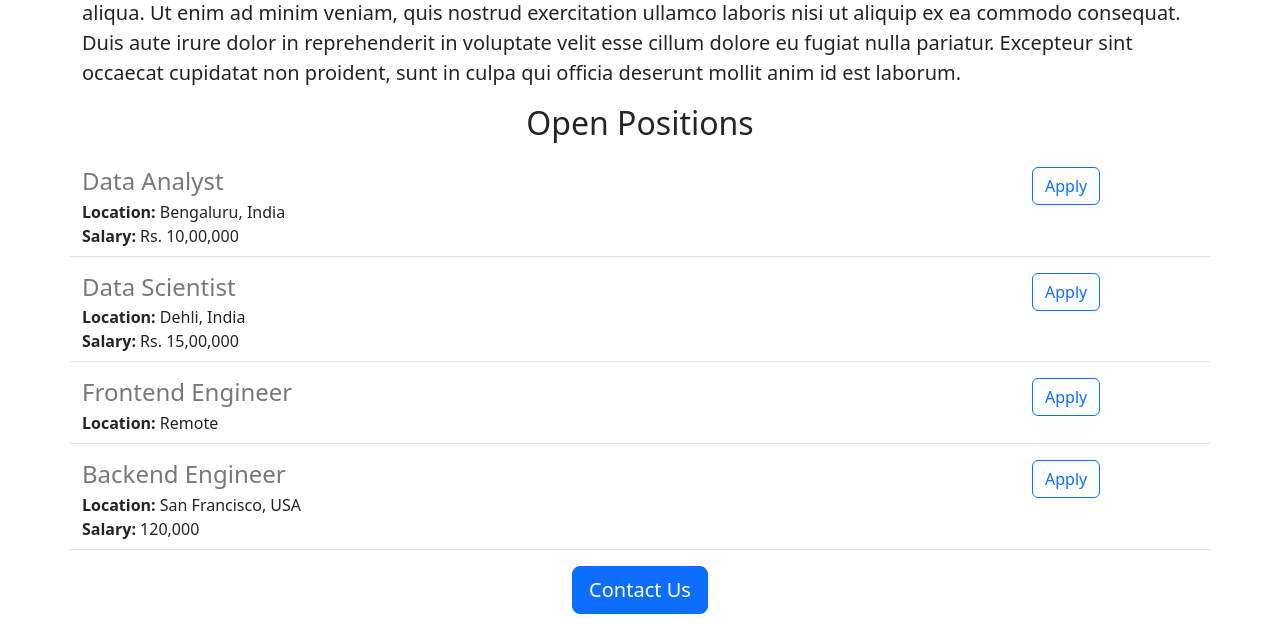
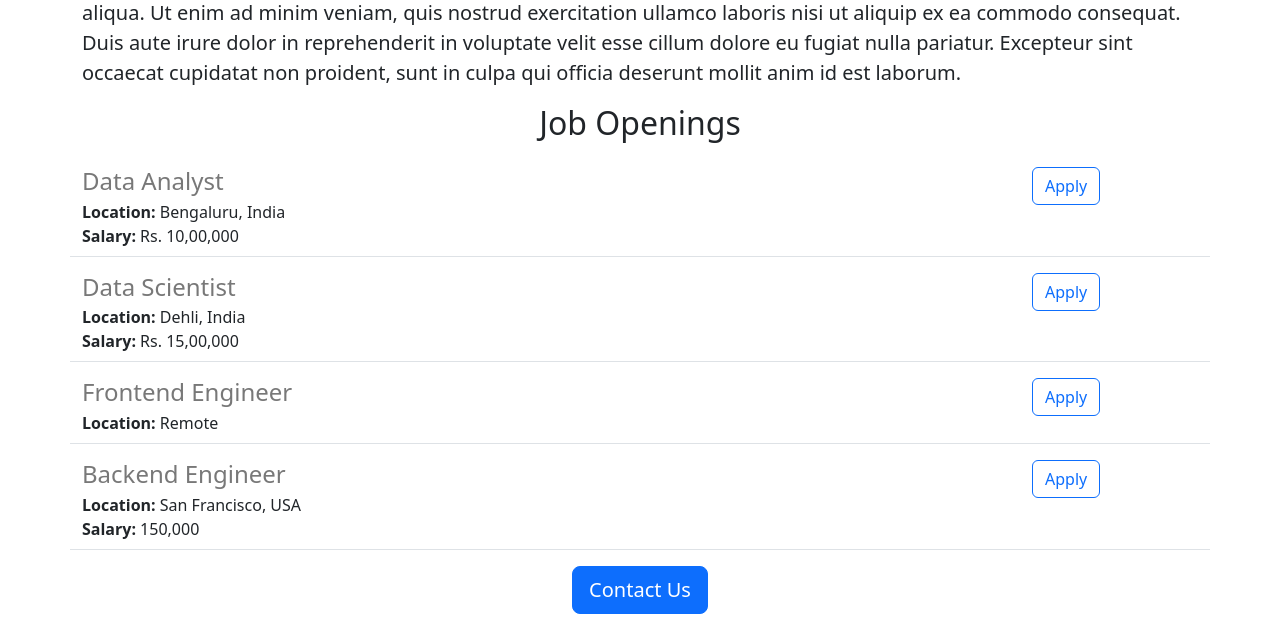
Before and after one commit to GM0821/jovian-careers-website-v2, a Flask app: page / in a window 1280 px wide. Shown: the part 542-1166 px from the top of the page. Run offline with Flask 2, Linux system fonts and the light colour scheme.

Commit message:
made some changes

```diff
--- a/app.py
+++ b/app.py
@@ -20,7 +20,7 @@ JOBS = [{
   'id': 4,
   'title': 'Backend Engineer',
   'location': 'San Francisco, USA',
-  'salary': '120,000'
+  'salary': '150,000'
 }]
 
 
--- a/templates/home.html
+++ b/templates/home.html
@@ -21,7 +21,7 @@
       <p class="lead">
         Lorem ipsum dolor sit amet, consectetur adipiscing elit, sed do eiusmod tempor incididunt ut labore et dolore magna aliqua. Ut enim ad minim veniam, quis nostrud exercitation ullamco laboris nisi ut aliquip ex ea commodo consequat. Duis aute irure dolor in reprehenderit in voluptate velit esse cillum dolore eu fugiat nulla pariatur. Excepteur sint occaecat cupidatat non proident, sunt in culpa qui officia deserunt mollit anim id est laborum.
       </p>
-      <h2 class="text-center mt-2 mb-4">Open Positions</h2>
+      <h2 class="text-center mt-2 mb-4">Job Openings</h2>
       <div>
         {% for job in jobs %}
           {% include 'jobitem.html' %}
```
